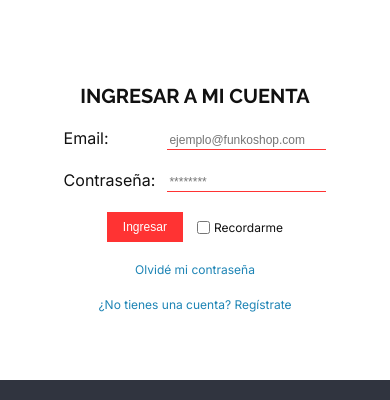
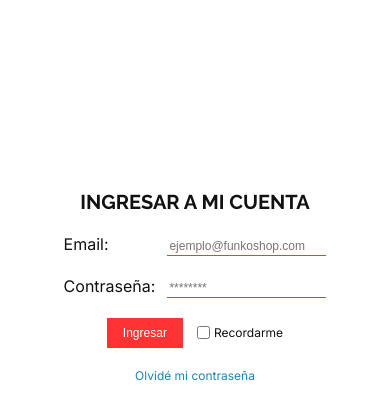
Before and after one commit to maxiderecho/funkoshop-cac-clonado, a plain HTML site: page pages/admin/login.html in a window 390 px wide. Shown: the part 53-453 px from the top of the page. Drawn offline with Linux system fonts and the light colour scheme.

Commit message:
Agrego corrección en el height del body de login.html para evitar espacios en blanco.

```diff
--- a/css/style.css
+++ b/css/style.css
@@ -2469,12 +2469,22 @@ add icon del header en caso de llegar a su máximo width. */
 
 /* -------------------- LOGIN -------------------- */
 
+.body__mobile {
+  height: 100vh;
+  display: flex;
+  flex-direction: column;
+  justify-content: space-between;
+}
+
+/* Agregamos body__mobile para evitar espacios en la pantalla
+cuando el contenido no llegue a ocupar todo el height. */
+
 .login {
   display: flex;
   flex-direction: column;
   align-items: center;
   gap: var(--spacing-20);
-  padding: var(--spacing-68) var(--spacing-14);
+  padding: var(--spacing-36) var(--spacing-14);
 }
 
 .login__title {
--- a/pages/admin/login.html
+++ b/pages/admin/login.html
@@ -11,7 +11,7 @@
       type="image/x-icon"
     />
   </head>
-  <body>
+  <body class="body__mobile">
     <header>
       <nav class="navbar container">
         <picture class="navbar__img">
```
